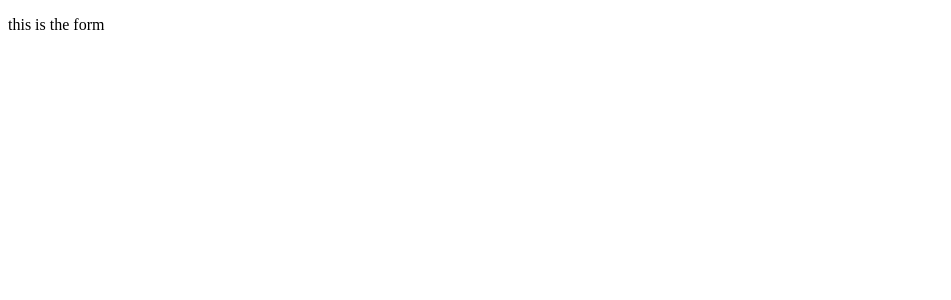
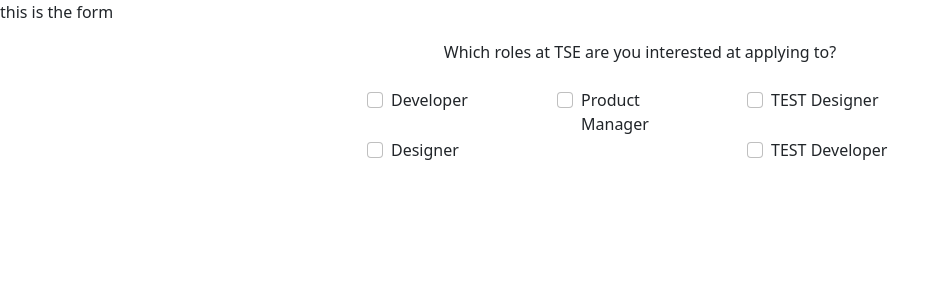
Before and after one commit to TritonSE/TSE-Application-Form, a React (Create React App) app in the folder frontend/: page / in a window 1280 px wide. Shown: the top 300 px of the page, without its empty margins (0-951 px from the left). Built offline with nearby package versions, Linux system fonts and the light colour scheme.

Commit message:
Added Centered checkboxes with disabling functionality

```diff
--- a/frontend/src/components/ApplicationForm.jsx
+++ b/frontend/src/components/ApplicationForm.jsx
@@ -1,9 +1,52 @@
 import Form from "react-bootstrap/Form"
+import Container from 'react-bootstrap/Container'
+import Row from 'react-bootstrap/Row'
+import Col from 'react-bootstrap/Col'
+import 'bootstrap/dist/css/bootstrap.min.css';
+import React, { useState } from 'react';
+import 'bootstrap/dist/css/bootstrap.min.css';
 
 const ApplicationForm = (props) => {
   // initialize state below this line
 
+  const [roles, setRoles] = useState(
+    {
+    TestDev: false,
+    TestDes: false,
+    Dev: false,
+    Des: false,
+    ProdMan: false
+    }
+  );
+
+
   // create any event handler functions below this line
+
+  let handleCheckbox = (label) => {
+
+    // have to relogic this because it needs to not undo if just one is unchecked
+
+    console.log(label);
+    switch(label) {
+      case "TEST Developer":
+        setRoles({...roles, TestDev: !roles.TestDev});
+        break;
+      case "TEST Designer":
+        setRoles({...roles, TestDes: !roles.TestDes});
+        break;
+      case "Designer":
+        setRoles({...roles, Des: !roles.Des});
+        break;
+      case "Developer":
+        setRoles({...roles, Dev: !roles.Dev});
+        break;
+      case "Product Manager":
+        setRoles({...roles, ProdMan: !roles.ProdMan});
+        break;
+      default:
+        console.log("ERROR");
+    }
+}
 
   // all html related material below here
   return (
@@ -13,6 +56,66 @@
 
       {/* Checkboxes Section below this line*/}
 
+      <Form.Group>
+
+        <Container>
+        <Row className="justify-content-md-center">
+          <Form.Label class="text-center">Which roles at TSE are you interested at applying to?</Form.Label>
+        </Row>
+        <br/>
+          <Row className="justify-content-md-center">
+            <Col lg="2">
+              <Form.Check
+              onClick={(e) => {handleCheckbox("Developer")}}
+              name="Roles"
+              label="Developer"
+              inline
+              disabled={roles.TestDev || roles.TestDes}
+              />
+            </Col>
+            <Col lg="2">
+              <Form.Check
+              onClick={(e) => {handleCheckbox("Product Manager")}}
+              name="Roles"
+              label="Product Manager"
+              inline
+              disabled={roles.TestDev || roles.TestDes}
+              />
+            </Col>
+            <Col lg="2">
+              <Form.Check
+                onClick={(e) => {handleCheckbox("TEST Designer")}}
+                name="Roles"
+                label="TEST Designer"
+                inline
+                disabled={roles.Des || roles.Dev || roles.ProdMan}
+                />
+            </Col>
+          </Row>
+
+          <Row className="justify-content-md-center">
+            <Col lg="4">
+              <Form.Check
+              onClick={(e) => {handleCheckbox("Designer")}}
+              name="Roles"
+              label="Designer"
+              disabled={roles.TestDev || roles.TestDes}
+              />
+            </Col>
+            <Col lg="2">
+              <Form.Check
+              onClick={(e) => {handleCheckbox("TEST Developer")}}
+              name="Roles"
+              label="TEST Developer"
+              disabled={roles.Des || roles.Dev || roles.ProdMan}
+              />
+            </Col>
+
+          </Row>
+        </Container>
+
+      </Form.Group>
+
       {/* Free Response Section below this line*/}
     </Form>
   );
```
